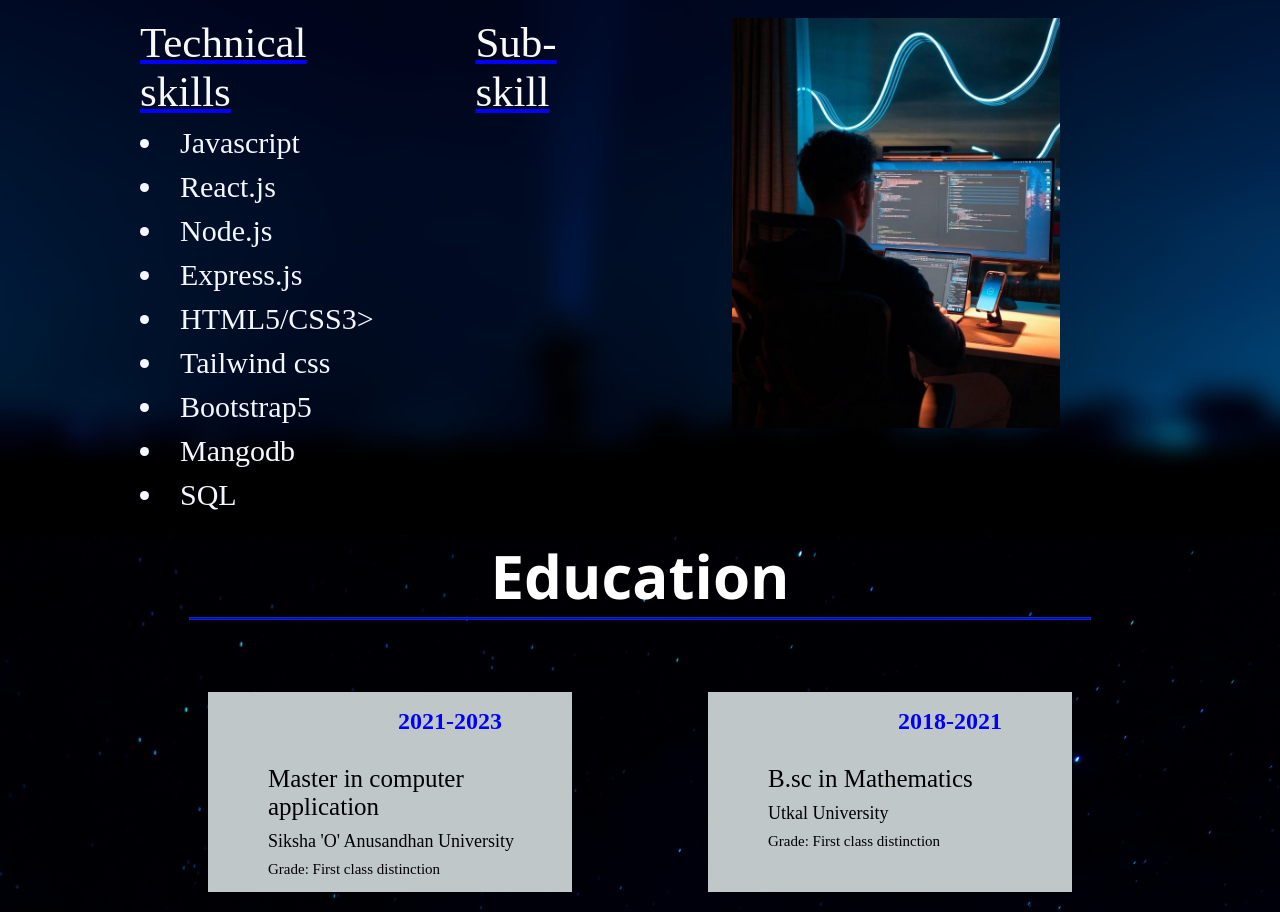
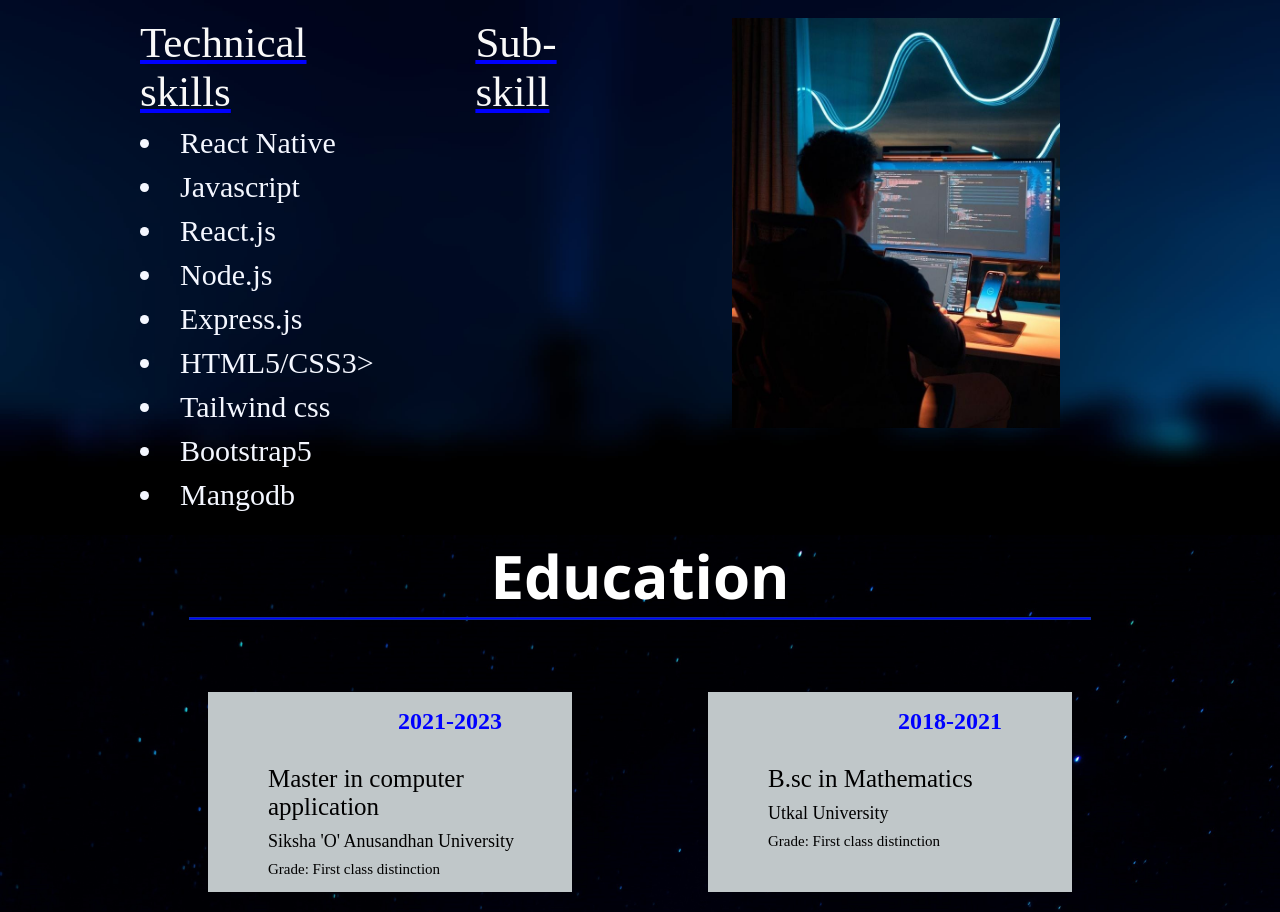
Before and after one commit to suvendupanda21/portfolio3.0, a plain HTML site: page index.html in a window 1280 px wide. Shown: the part 1040-1952 px from the top of the page. Drawn offline with nearby package versions, Linux system fonts and the light colour scheme.

Commit message:
Update index.html

```diff
--- a/index.html
+++ b/index.html
@@ -77,6 +77,7 @@
 
                 <div class="tab-container" data-aos="fade-left">
                     <div class="tab active">
+                        <li>React Native</li>
                         <li>Javascript</li>
                         <li>React.js</li>
                         <li>Node.js</li>
@@ -85,7 +86,6 @@
                         <li>Tailwind css</li>
                         <li>Bootstrap5</li>
                         <li>Mangodb</li>
-                        <li>SQL</li>
                     </div>
                     <div class="tab">
                         <li>Git/GitHub </li>
```
